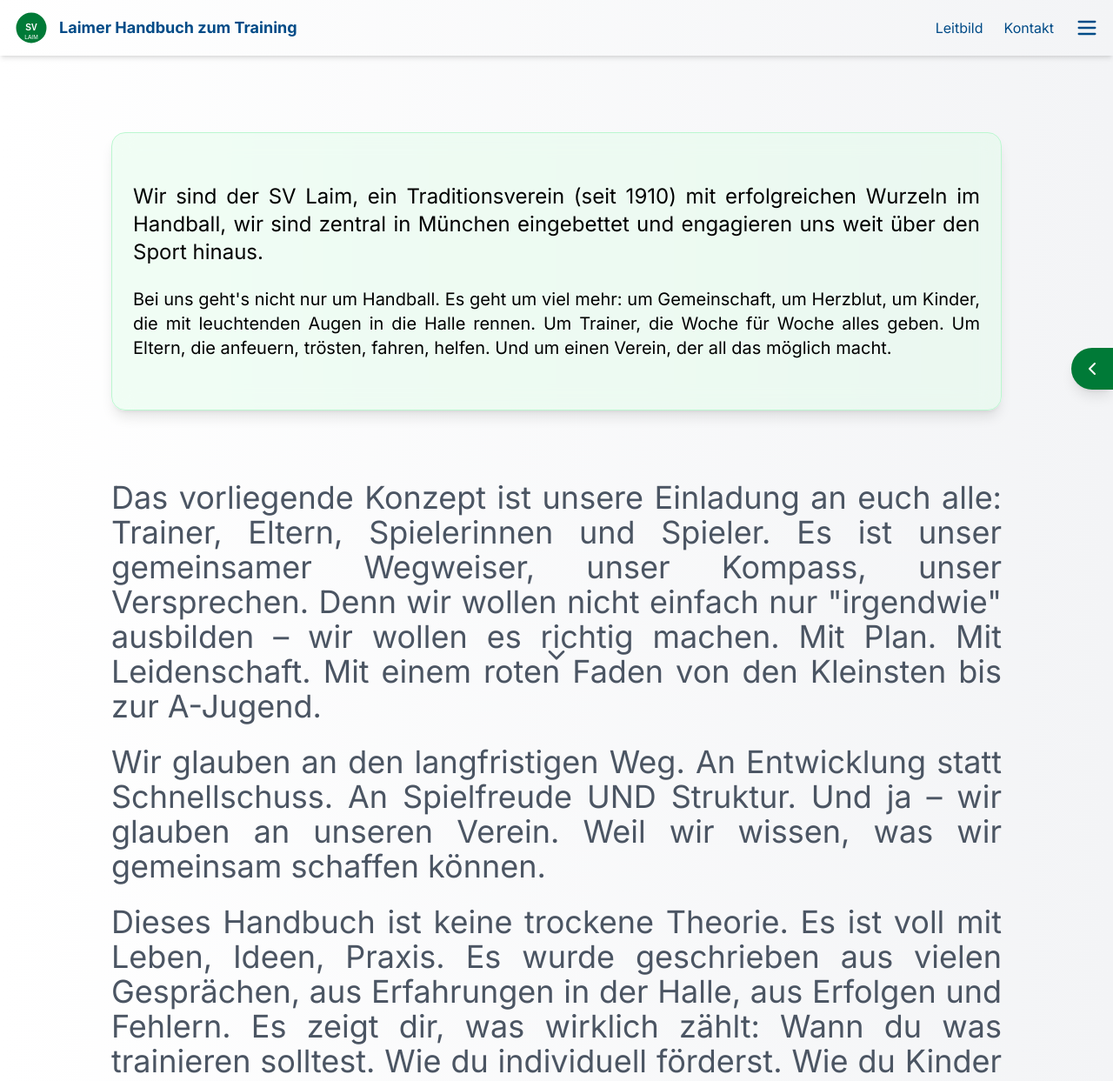
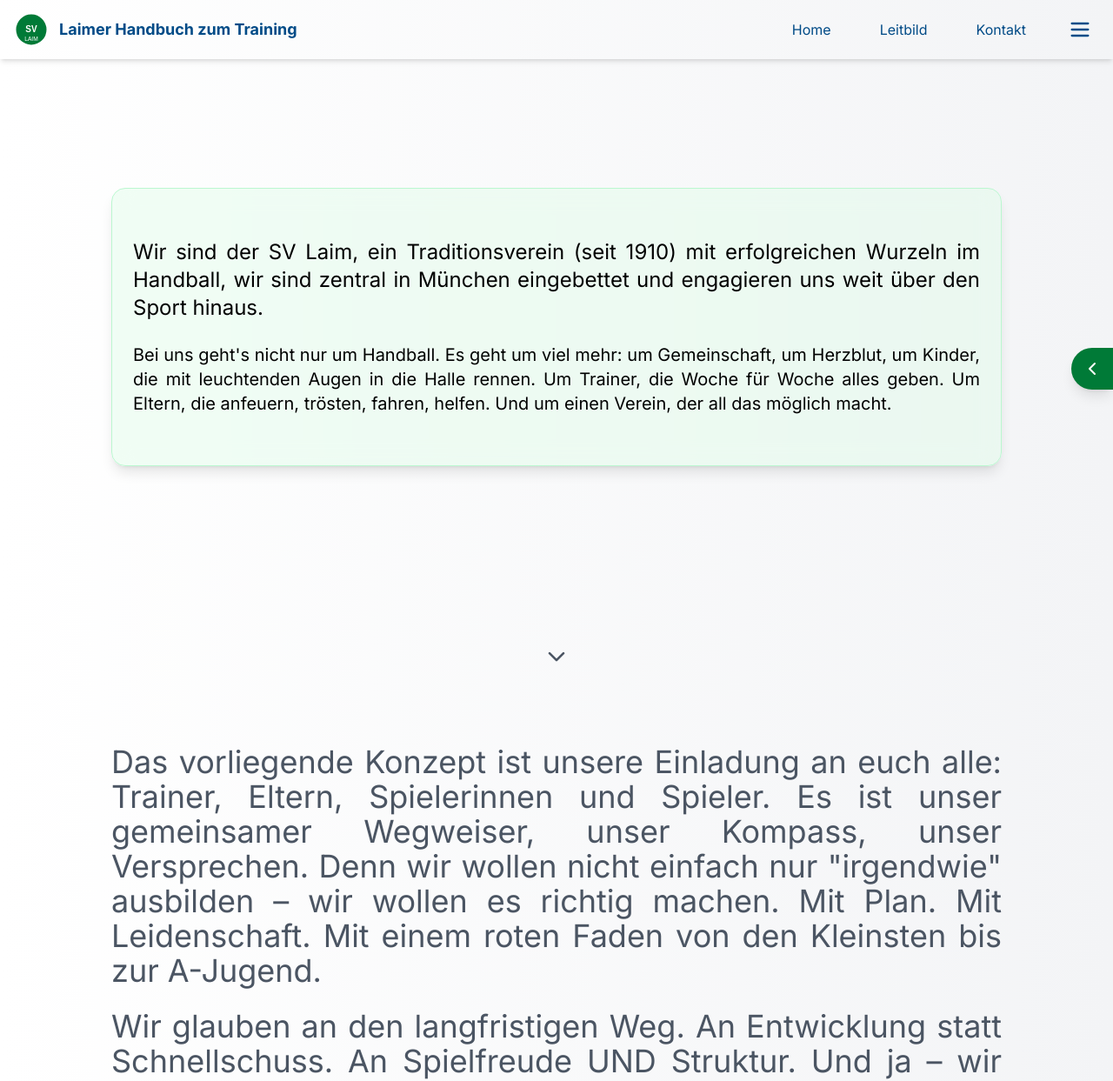
Before and after one commit to OGCoach23/Handbuch-Ausbildung, a React (Vite) app: page / in a window 1280 px wide. Shown: the top 1243 px of the page at 87% size. Built offline with nearby package versions, Linux system fonts and the light colour scheme.

Commit message:
Navbar und Home-Seite optimiert: Home-Link hinzugefügt, grüne runde Hover-Karten, grüner Kasten weiter runter, 20x größerer Abstand zwischen Kasten und Text

```diff
--- a/src/layout/Navbar.jsx
+++ b/src/layout/Navbar.jsx
@@ -65,11 +65,12 @@ export default function Navbar() {
 
               {/* Rechts: Links + Menu */}
               <div className="flex items-center space-x-6">
-                <Link to="/leitbild" className="text-[#004b87] hover:underline">Leitbild</Link>
-                <Link to="/kontakt" className="text-[#004b87] hover:underline">Kontakt</Link>
+                <Link to="/" className="text-[#004b87] hover:bg-green-600 hover:text-white px-4 py-2 rounded-full transition-all duration-300">Home</Link>
+                <Link to="/leitbild" className="text-[#004b87] hover:bg-green-600 hover:text-white px-4 py-2 rounded-full transition-all duration-300">Leitbild</Link>
+                <Link to="/kontakt" className="text-[#004b87] hover:bg-green-600 hover:text-white px-4 py-2 rounded-full transition-all duration-300">Kontakt</Link>
                 <button
                   onClick={() => setMenuOpen(true)}
-                  className="text-[#004b87] hover:text-green-700"
+                  className="text-[#004b87] hover:bg-green-600 hover:text-white p-2 rounded-full transition-all duration-300"
                 >
                   <Menu size={28} />
                 </button>
--- a/src/pages/Home.jsx
+++ b/src/pages/Home.jsx
@@ -103,7 +103,7 @@ export default function Home() {
         whileInView={{ opacity: 1, y: 0 }}
         viewport={{ once: true }}
         transition={{ duration: 0.6 }}
-        className="bg-green-100/40 backdrop-blur-md border border-green-200 p-6 rounded-2xl shadow-lg max-w-5xl mx-auto mt-32 flex flex-col items-center justify-center min-h-[40vh]"
+        className="bg-green-100/40 backdrop-blur-md border border-green-200 p-6 rounded-2xl shadow-lg max-w-5xl mx-auto mt-48 flex flex-col items-center justify-center min-h-[40vh]"
       >
         <p className="text-2xl text-center text-justify">
           Wir sind der SV Laim, ein Traditionsverein (seit 1910) mit erfolgreichen Wurzeln im Handball, wir sind zentral in München eingebettet und engagieren uns weit über den Sport hinaus.
@@ -119,7 +119,7 @@ export default function Home() {
         whileInView={{ opacity: 1, y: 0 }}
         viewport={{ once: false }}
         transition={{ duration: 0.6 }}
-        className={`mt-20 max-w-5xl mx-auto space-y-6 ${textColor} transition-colors duration-500`}
+        className={`mt-80 max-w-5xl mx-auto space-y-6 ${textColor} transition-colors duration-500`}
       >
         <p className="text-4xl text-justify">
           Das vorliegende Konzept ist unsere Einladung an euch alle: Trainer, Eltern, Spielerinnen und Spieler. Es ist unser gemeinsamer Wegweiser, unser Kompass, unser Versprechen. Denn wir wollen nicht einfach nur "irgendwie" ausbilden – wir wollen es richtig machen. Mit Plan. Mit Leidenschaft. Mit einem roten Faden von den Kleinsten bis zur A-Jugend.
```
